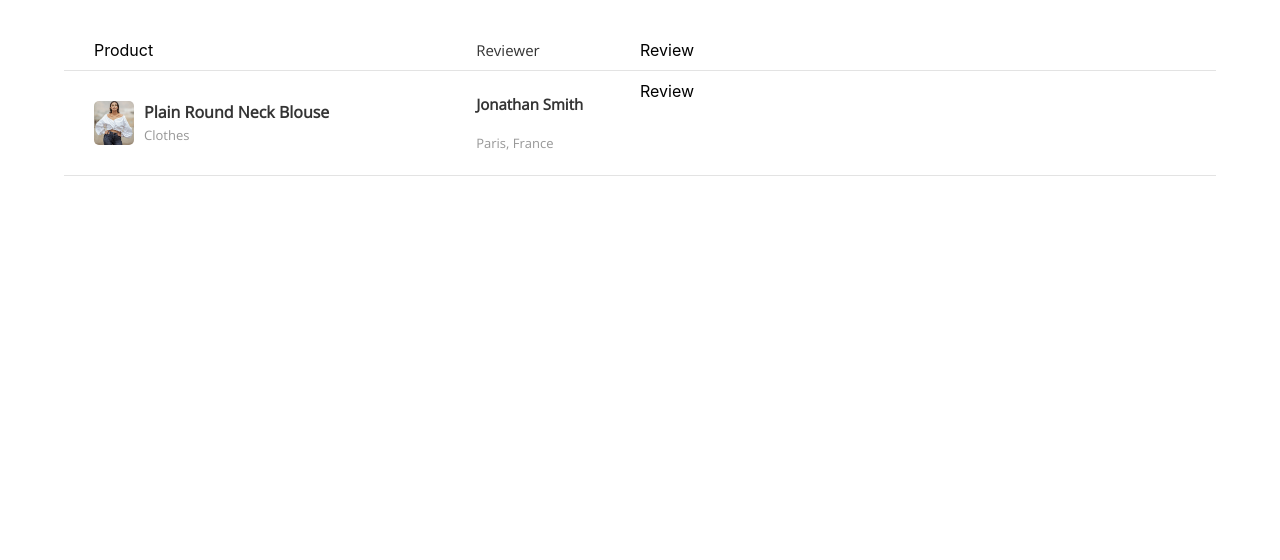
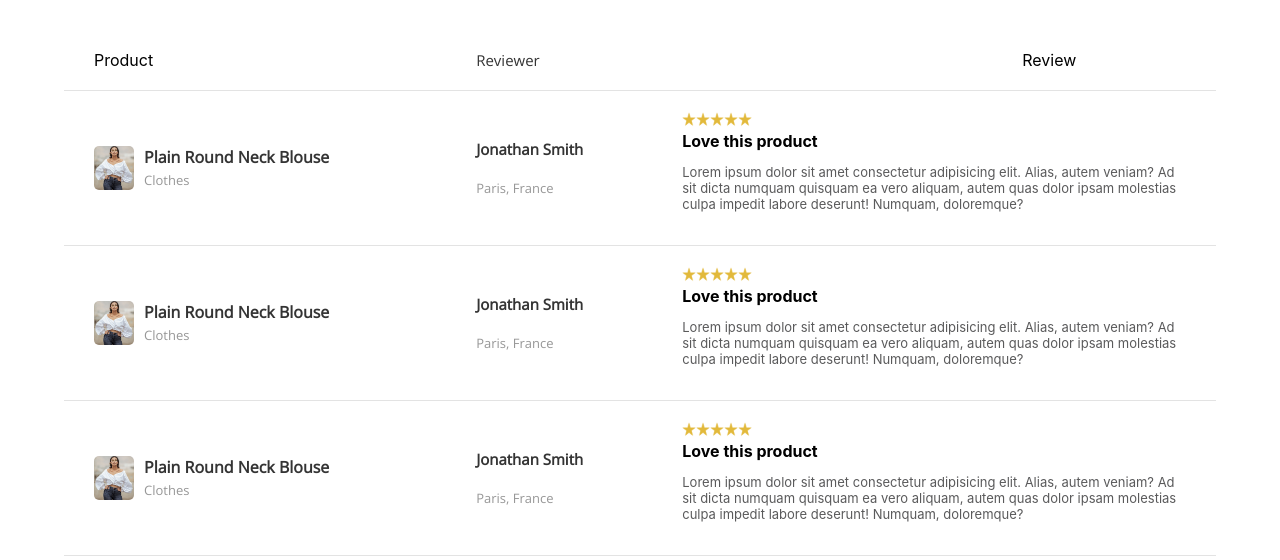
Before and after one commit to sideeq12/admin-trit, a Next.js app: page / in a window 1280 px wide. Shown: the top 560 px of the page. Built offline with nearby package versions, Linux system fonts and the light colour scheme; a web font is replaced by a local one.

Commit message:
comments

```diff
--- a/components/commentx/comment.ts
+++ b/components/commentx/comment.ts
@@ -10,7 +10,7 @@ export const Comment_layout = styled.div`
         border-bottom: 1px solid #E3E3E3;
         display: flex;
         .product{
-            width: 35%;
+            min-width: 35%;
             display: flex;
             justify-content: flex-start;
             align-items: center;
@@ -36,7 +36,7 @@ export const Comment_layout = styled.div`
             padding : 20px 0px;
         }
         .reviewer{
-            width: 15%;
+            min-width: 15%;
             display: flex;
             align-items: flex-start;
             justify-content: center;
@@ -53,5 +53,12 @@ export const Comment_layout = styled.div`
         .reviewer{
             width: 50%;
         }
+        .review{
+            padding: 10px 0px;
+            p{
+            color: #5A5A5B;
+            font-size: small;
+            }
+        }
     }
 `
--- a/components/commentx/commentx.tsx
+++ b/components/commentx/commentx.tsx
@@ -19,7 +19,49 @@ export const Comments = ()=>{
                </div>
                <div  className="reviewer"><strong>Jonathan Smith</strong> <br />
                        <label htmlFor="Clothes">Paris, France</label></div>
-               <div className="review">Review</div>
+               <div className="review">
+                   <Image src="/stars.png"  width="70" height="15"/> <br />
+                   <strong>Love this product</strong> <br />
+                   <p>Lorem ipsum dolor sit amet consectetur adipisicing elit. Alias, autem veniam? Ad
+                       sit dicta numquam quisquam ea vero aliquam, autem quas dolor ipsam molestias culpa
+                        impedit labore deserunt! Numquam, doloremque?</p>
+               </div>
+           </div>
+           <div className="heading">
+               <div  className="product pro">
+                   <div className="img"></div>
+                   <div className="details">
+                       <strong>Plain Round Neck Blouse</strong> <br />
+                       <label htmlFor="Clothes">Clothes</label>
+                   </div>
+               </div>
+               <div  className="reviewer"><strong>Jonathan Smith</strong> <br />
+                       <label htmlFor="Clothes">Paris, France</label></div>
+               <div className="review">
+                   <Image src="/stars.png"  width="70" height="15"/> <br />
+                   <strong>Love this product</strong> <br />
+                   <p>Lorem ipsum dolor sit amet consectetur adipisicing elit. Alias, autem veniam? Ad
+                       sit dicta numquam quisquam ea vero aliquam, autem quas dolor ipsam molestias culpa
+                        impedit labore deserunt! Numquam, doloremque?</p>
+               </div>
+           </div>
+           <div className="heading">
+               <div  className="product pro">
+                   <div className="img"></div>
+                   <div className="details">
+                       <strong>Plain Round Neck Blouse</strong> <br />
+                       <label htmlFor="Clothes">Clothes</label>
+                   </div>
+               </div>
+               <div  className="reviewer"><strong>Jonathan Smith</strong> <br />
+                       <label htmlFor="Clothes">Paris, France</label></div>
+               <div className="review">
+                   <Image src="/stars.png"  width="70" height="15"/> <br />
+                   <strong>Love this product</strong> <br />
+                   <p>Lorem ipsum dolor sit amet consectetur adipisicing elit. Alias, autem veniam? Ad
+                       sit dicta numquam quisquam ea vero aliquam, autem quas dolor ipsam molestias culpa
+                        impedit labore deserunt! Numquam, doloremque?</p>
+               </div>
            </div>
         </Comment_layout>
     )
```
